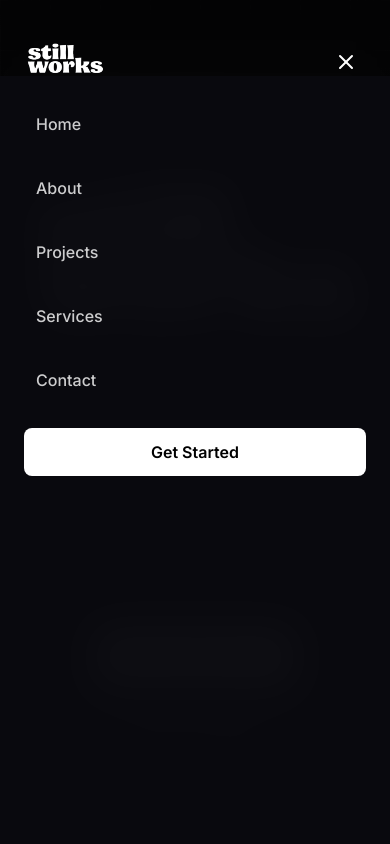
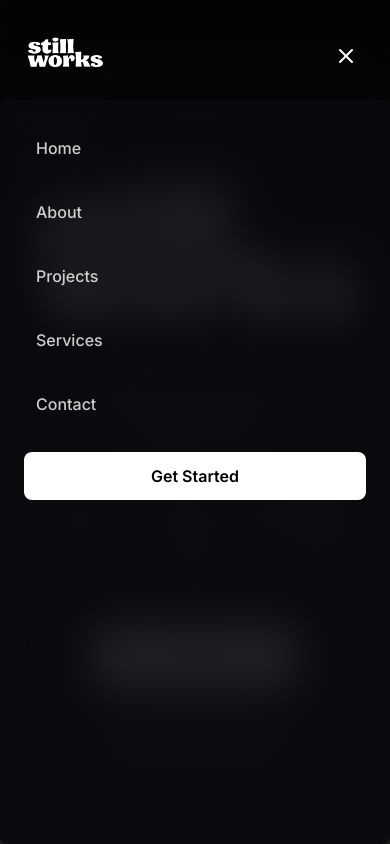
Before and after one commit to MangeshBhalerao/Agency, a Next.js app: page / in a window 390 px wide. Both pictures are taken after a click on the button 346 px from the left and 62 px from the top of the page. Shown: the top 844 px of the page. Built offline with nearby package versions, Linux system fonts and the light colour scheme.

Commit message:
Hopefully the issue is solved for mobile

```diff
--- a/src/components/Navbar.jsx
+++ b/src/components/Navbar.jsx
@@ -79,7 +79,7 @@ export default function Navbar() {
           style={{
             maxWidth: '1280px',
             margin: '0 auto',
-            padding: '12px 24px',
+            padding: '6px 24px',
             display: 'flex',
             alignItems: 'center',
             justifyContent: 'space-between',
@@ -201,11 +201,12 @@ export default function Navbar() {
             transition={{ duration: 0.3 }}
             style={{
               position: 'fixed',
-              top: '76px',
+              top: '100px',
+              borderRadius: '8px',
               left: 0,
               right: 0,
               bottom: 0,
-              background: 'rgba(10, 10, 15, 0.98)',
+              background: 'rgba(10, 10, 15, 0.9)',
               backdropFilter: 'blur(20px)',
               zIndex: 40,
               overflowY: 'auto',
--- a/src/sections/Contact.jsx
+++ b/src/sections/Contact.jsx
@@ -366,8 +366,8 @@ export default function Contact() {
 
           {/* Contact Info */}
                 <motion.div
-                initial={{ opacity: 0, x: 30 }}
-                whileInView={{ opacity: 1, x: 0 }}
+                initial={{ opacity: 0, y: 30 }}
+                whileInView={{ opacity: 1, y: 0 }}
                 viewport={{ once: true }}
                 transition={{ duration: 0.8 }}
                 style={{
```
Also changed, not shown: 1 other file (tests, documents, lock files or other folders).
